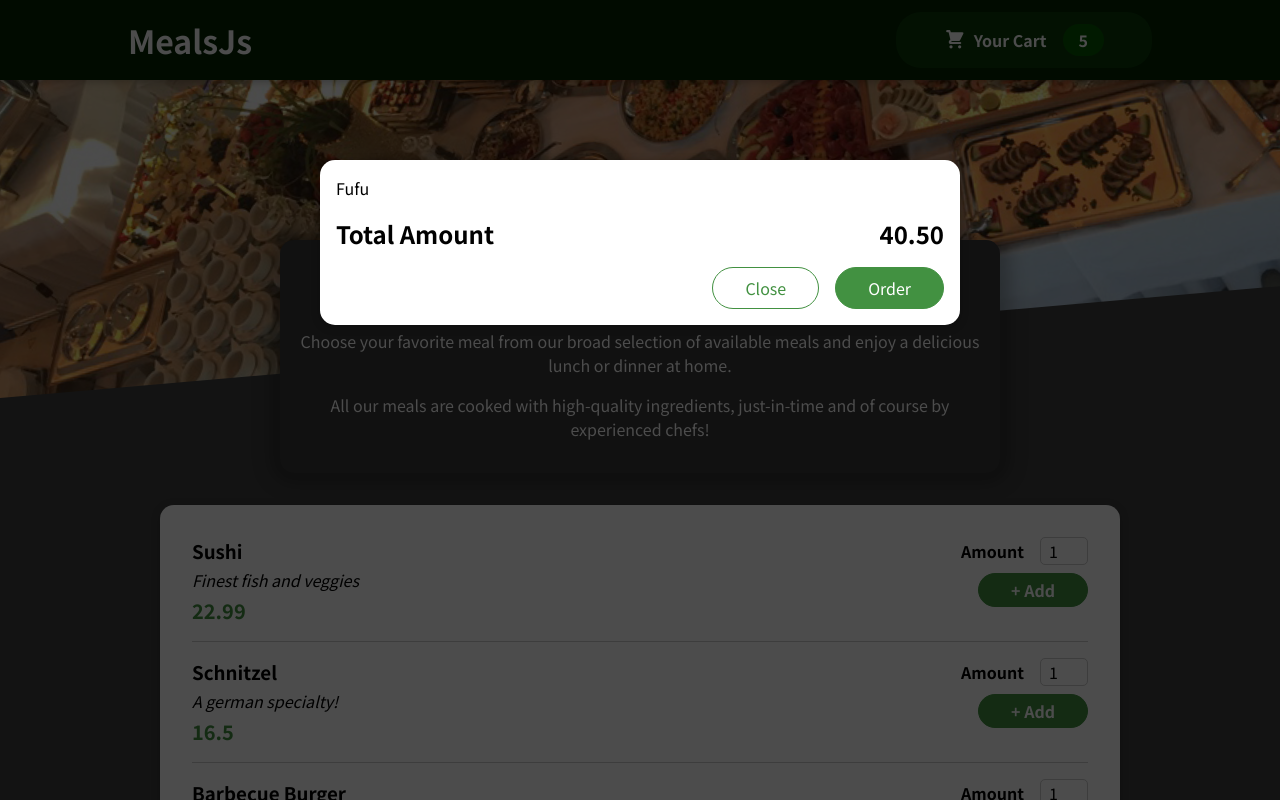
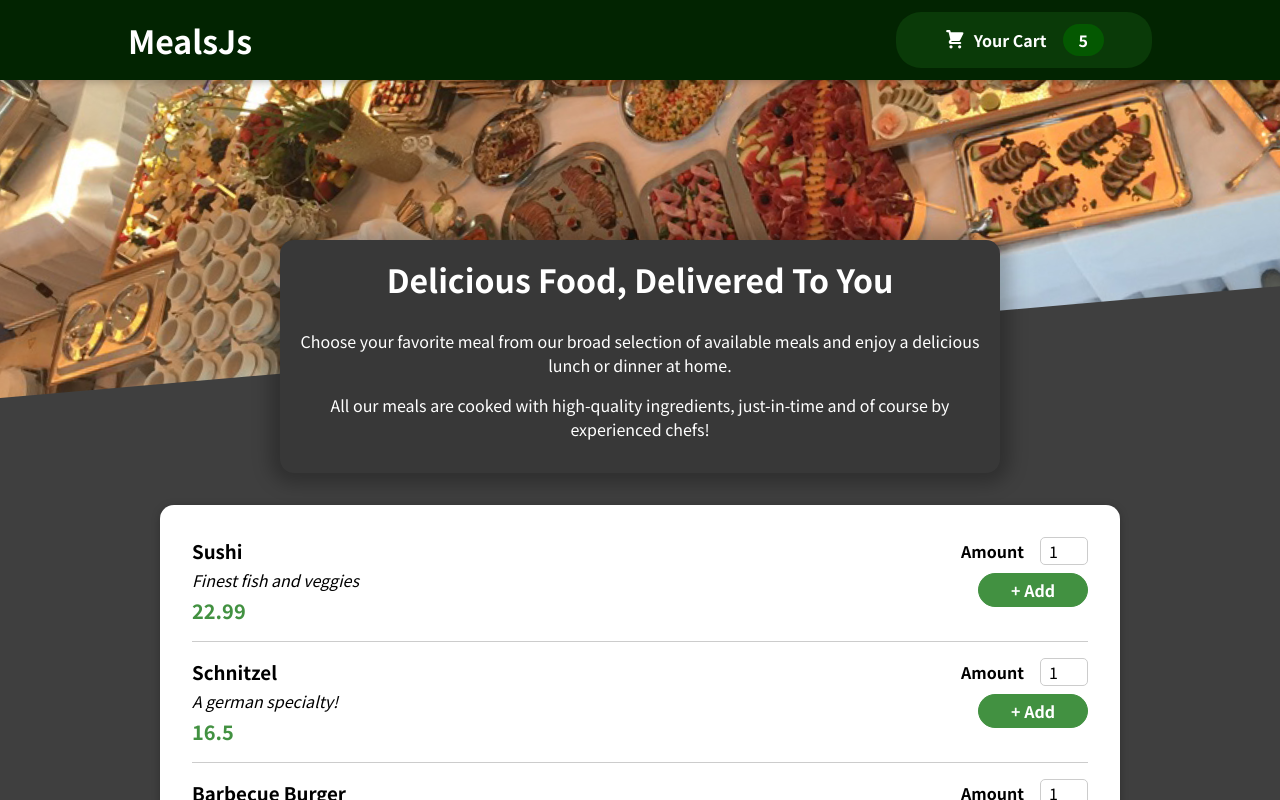
Before and after one commit to cjchika/food-order-app, a React (Create React App) app: page / in a window 1280 px wide. Shown: the top 800 px of the page. Built offline with nearby package versions, Linux system fonts and the light colour scheme.

Commit message:
Cart and Modal functionality

```diff
--- a/src/App.js
+++ b/src/App.js
@@ -1,4 +1,4 @@
-import React, { Fragment } from 'react';
+import React, { Fragment, useState } from 'react';
 
 import Header from './components/Layout/Header';
 import Meals from './components/Meals/Meals';
@@ -6,10 +6,20 @@
 
 function App() {
 
+  const [cartIsShown, setCartIsShown] = useState(false)
+
+  const showCartHandler = () => {
+    setCartIsShown(true)
+  };
+
+  const hideCartHandler = () => {
+    setCartIsShown(false)
+  };
+
   return (
     <Fragment>
-      <Cart />
-      <Header />
+      {cartIsShown && <Cart onClose={hideCartHandler}/>}
+      <Header onShownCart={showCartHandler} />
       <main>
         <Meals />
       </main>
--- a/src/components/Cart/Cart.jsx
+++ b/src/components/Cart/Cart.jsx
@@ -12,14 +12,14 @@
   );
 
   return (
-    <Modal>
+    <Modal onClose={props.onClose}>
       {cartItems}
       <div className={styles.total}>
 				<span>Total Amount</span>
 				<span>40.50</span>
 			</div>
       <div className={styles.actions}>
-				<button className={styles['button--alt']}>Close</button>
+				<button className={styles['button--alt']} onClick={props.onClose}>Close</button>
 				<button className={styles.button}>Order</button>
 			</div>
 		</Modal>
--- a/src/components/Layout/Header.jsx
+++ b/src/components/Layout/Header.jsx
@@ -8,7 +8,7 @@
     <Fragment>
       <header className={styles.header}>
 				<h1>MealsJs</h1>
-				<HeaderCartButton />
+				<HeaderCartButton onClick={props.onShownCart} />
 			</header>
 			<div className={styles['main-image']}>
 				<img src={meals} alt="food"/>
--- a/src/components/Layout/HeaderCartButton.jsx
+++ b/src/components/Layout/HeaderCartButton.jsx
@@ -5,7 +5,7 @@
 
 const HeaderCartButton = (props) => {
   return <Fragment>
-		<button className={styles.button}>
+		<button className={styles.button} onClick={props.onClick}>
 			<span className={styles.icon}>
 				<CartIcon />
 			</span>
--- a/src/components/UI/Modal.jsx
+++ b/src/components/UI/Modal.jsx
@@ -4,7 +4,7 @@
 import styles from './Modal.module.css'
 
 const Backdrop = props => {
-	return <div className={styles.backdrop} />
+	return <div className={styles.backdrop} onClick={props.onClose}/>
 };
 
 const ModalOverlay = props => {
@@ -17,7 +17,7 @@
 
 const Modal = props => {
 	return <Fragment>
-		{ReactDOM.createPortal(<Backdrop />, portalEl)}
+		{ReactDOM.createPortal(<Backdrop onClose={props.onClose}/>, portalEl)}
 		{ReactDOM.createPortal(<ModalOverlay>{props.children}</ModalOverlay>, portalEl)}
 	</Fragment>
 };
```
